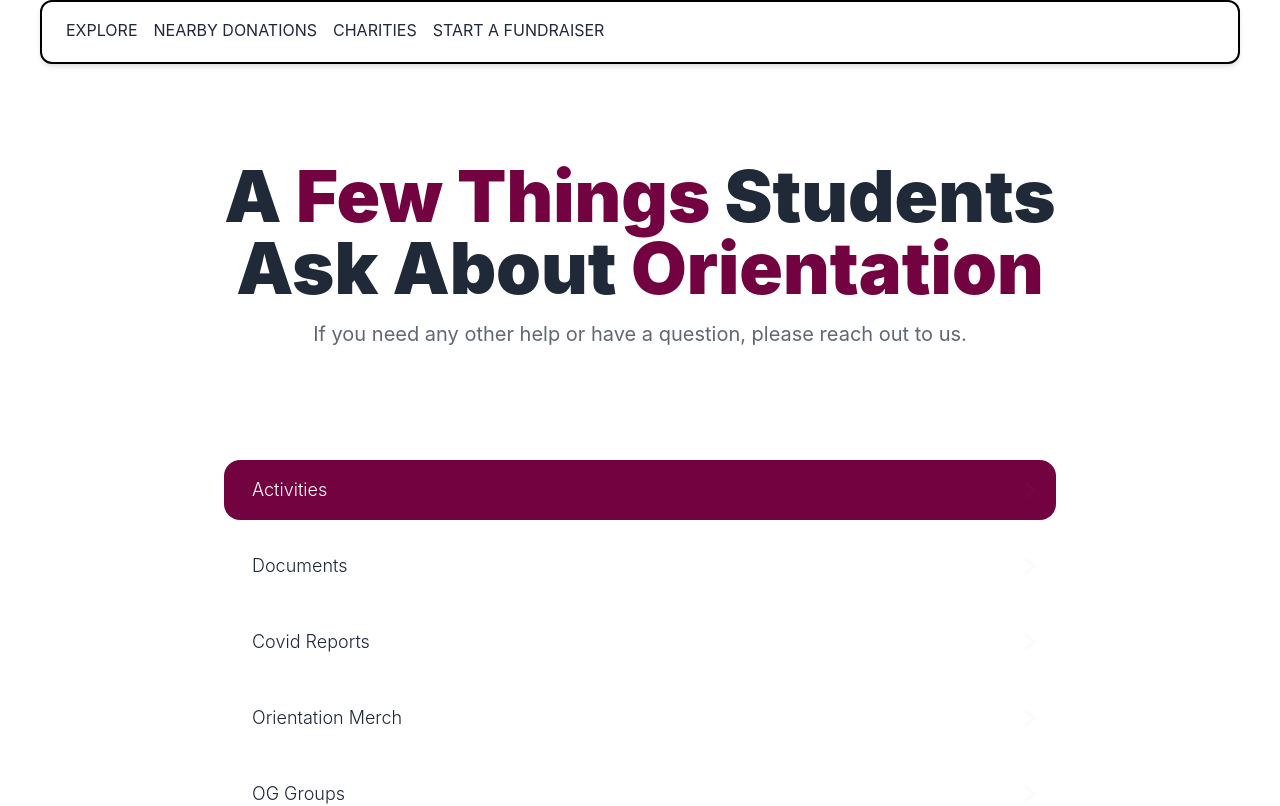
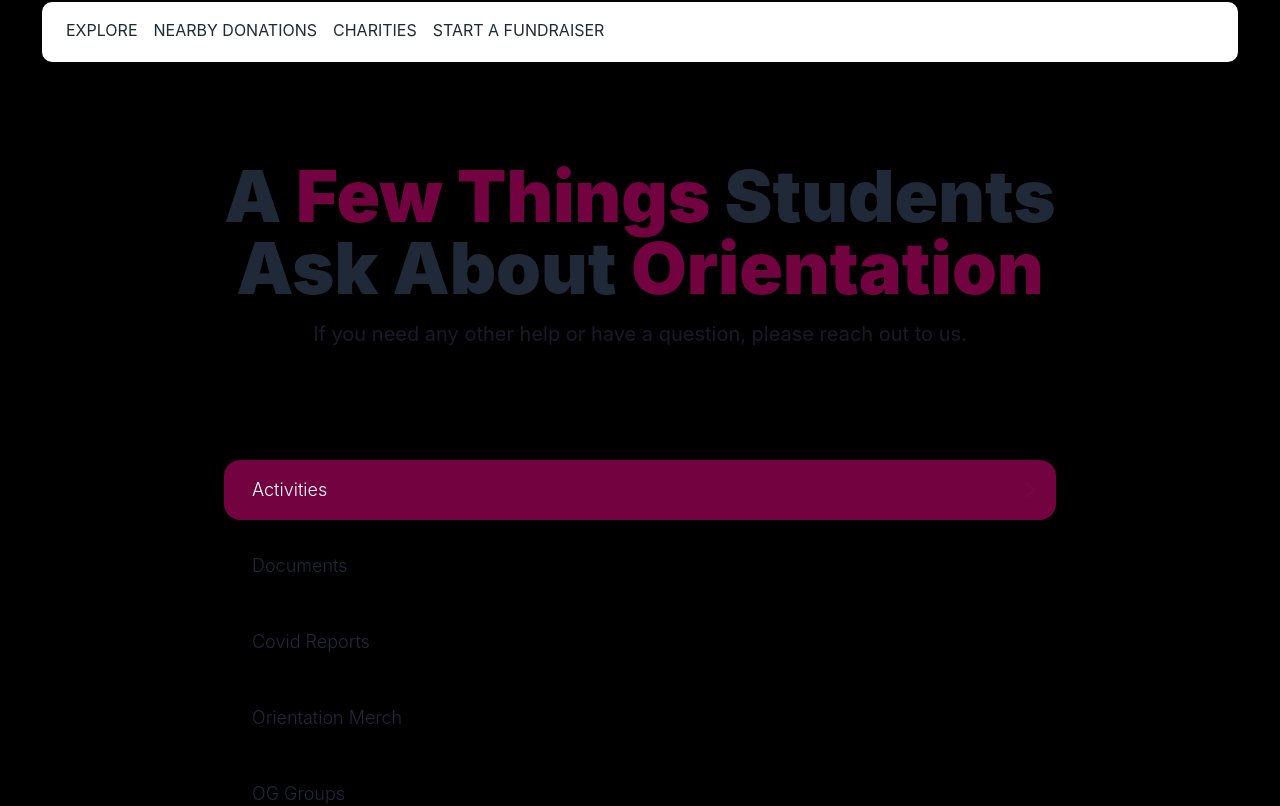
Before and after one commit to rajafawady/Orientation-Nust, a Next.js app: page /faqs in a window 1280 px wide. Shown: the top 806 px of the page. Built offline with nearby package versions, Linux system fonts and the light colour scheme.

Commit message:
almost final

```diff
--- a/components/CountdownTimer/TimerContainer.js
+++ b/components/CountdownTimer/TimerContainer.js
@@ -2,28 +2,28 @@
 // import { NumberBox } from "./NumberBox";
 //
 export const TimerContainer = ({ days, hours, minutes, seconds }) => (
-  <div className="grid grid-flow-col gap-1 text-center auto-cols-max absolute bottom-0 lg:left-0 left:1/2 m-4">
-    <div className="flex flex-col p-2 bg-[#3F2073] rounded-sm text-neutral-content">
-      <span className="countdown font-mono text-4xl">
-        <span style={{ "--value": days }}></span>
+	<div className='grid grid-flow-col gap-1 text-center auto-cols-max absolute bottom-20 lg:left-0 left:1/2 m-4'>
+		<div className='flex flex-col p-2 bg-[#3F2073] rounded-sm text-neutral-content'>
+			<span className='countdown font-mono text-4xl'>
+				<span style={{ '--value': days }}></span>
 			</span>
 			days
 		</div>
-    <div className="flex flex-col p-2 bg-[#3F2073] rounded-sm text-neutral-content">
-      <span className="countdown font-mono text-4xl">
-        <span style={{ "--value": hours }}></span>
+		<div className='flex flex-col p-2 bg-[#3F2073] rounded-sm text-neutral-content'>
+			<span className='countdown font-mono text-4xl'>
+				<span style={{ '--value': hours }}></span>
 			</span>
 			hours
 		</div>
-    <div className="flex flex-col p-2 bg-[#3F2073] rounded-sm  text-neutral-content">
-      <span className="countdown font-mono text-4xl">
-        <span style={{ "--value": minutes }}></span>
+		<div className='flex flex-col p-2 bg-[#3F2073] rounded-sm  text-neutral-content'>
+			<span className='countdown font-mono text-4xl'>
+				<span style={{ '--value': minutes }}></span>
 			</span>
 			min
 		</div>
-    <div className="flex flex-col p-2 bg-[#3F2073] rounded-sm  text-neutral-content">
-      <span className="countdown font-mono text-4xl">
-        <span style={{ "--value": seconds }}></span>
+		<div className='flex flex-col p-2 bg-[#3F2073] rounded-sm  text-neutral-content'>
+			<span className='countdown font-mono text-4xl'>
+				<span style={{ '--value': seconds }}></span>
 			</span>
 			sec
 		</div>
--- a/components/Layout.js
+++ b/components/Layout.js
@@ -20,8 +20,8 @@ export default function Layout({ children, title, homePage }) {
 			</Head>
 			<div className={`${homePage ? (theme === 'dark' ? 'dark-content' : 'main-content') : null}`}>
 				{/* <div className={`${click & homePage ? (theme === 'dark' ? 'dark-content' : 'main-content') : null}`}> */}
-				<div>
-					<Navbar />
+				<div className='bg-black'>
+					<Navbar global={true} />
 					{/* <DynamicHeader homepage={homePage}/> */}
 					<div className=''>{children}</div>
 				</div>
--- a/components/Navbar/index.jsx
+++ b/components/Navbar/index.jsx
@@ -6,7 +6,7 @@ import { useRouter } from 'next/router';
 import { setTimeout } from 'timers';
 import Link from 'next/link';
 
-const Navbar = () => {
+const Navbar = ({ global }) => {
 	// const router = usePathname();
 	const router = useRouter();
 	const navbarRef = useRef(null);
@@ -46,9 +46,10 @@ const Navbar = () => {
 		};
 	}, [router]);
 
+	if (router.pathname === '/' && global) return null;
 	return (
 		// <div className='sticky top-0 -my-20 w-full z-50 h-16'>
-		<div className='sticky top-0  w-full z-50 h-16 '>
+		<div className='sticky top-0  w-full z-50 h-16 mb-10'>
 			<div
 				className=' rounded-xl border-2 border-black bg-white px-4 mx-20 shadow-md duration-[0.3s]'
 				ref={navbarRef}>
--- a/components/SplashComponent/Main.js
+++ b/components/SplashComponent/Main.js
@@ -10,10 +10,13 @@ import Navbar from '../Navbar';
 export default function Main() {
 	return (
 		<>
-			<div className='w-full timer-div flex justify-center items-center'>
-				<Timer />
-			</div>
-			<div className='events'>
+			{/* <div className='w-full timer-div flex justify-center items-center'> */}
+			<Timer />
+			{/* </div> */}
+			<Navbar global={false} />
+			<div className='h-screen bg-yellow-300'></div>
+			<div className='h-screen bg-blue-600'></div>
+			{/* <div className='events'>
 				<div className='w-full flex flex-col items-center'>
 					<div className='nust-map w-full flex justify-center py-12'>
 						<MyComponent />
@@ -23,7 +26,7 @@ export default function Main() {
 					<Wordle />
 				</div>
 				<Footer />
-			</div>
+			</div> */}
 		</>
 	);
 }
--- a/styles/globals.css
+++ b/styles/globals.css
@@ -40,6 +40,7 @@ body {
     margin: 0 auto;
     font-family: -apple-system, BlinkMacSystemFont, Segoe UI, Roboto, Oxygen,
         Ubuntu, Cantarell, Fira Sans, Droid Sans, Helvetica Neue, sans-serif;
+    background-color: black;
 }
 
 a {
@@ -318,9 +319,6 @@ li {
     }
 }
 
-.timer-div {
-    height: 100vh;
-}
 
 @media screen and(max-width: 700px) {
     .timer-div {
```
Also changed, not shown: components/CountdownTimer/Timer.js. Lines whose indentation alone changed are shown as unchanged.
